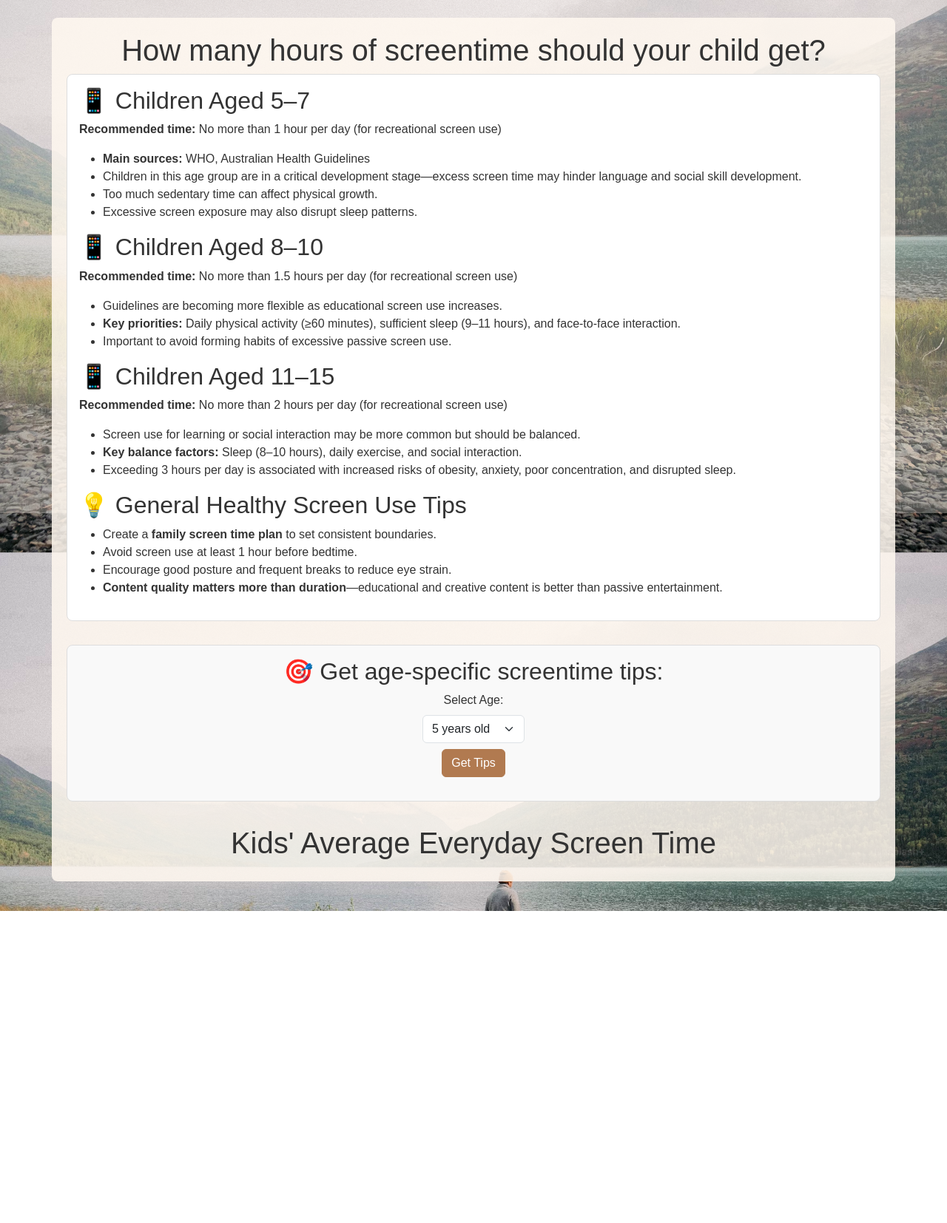
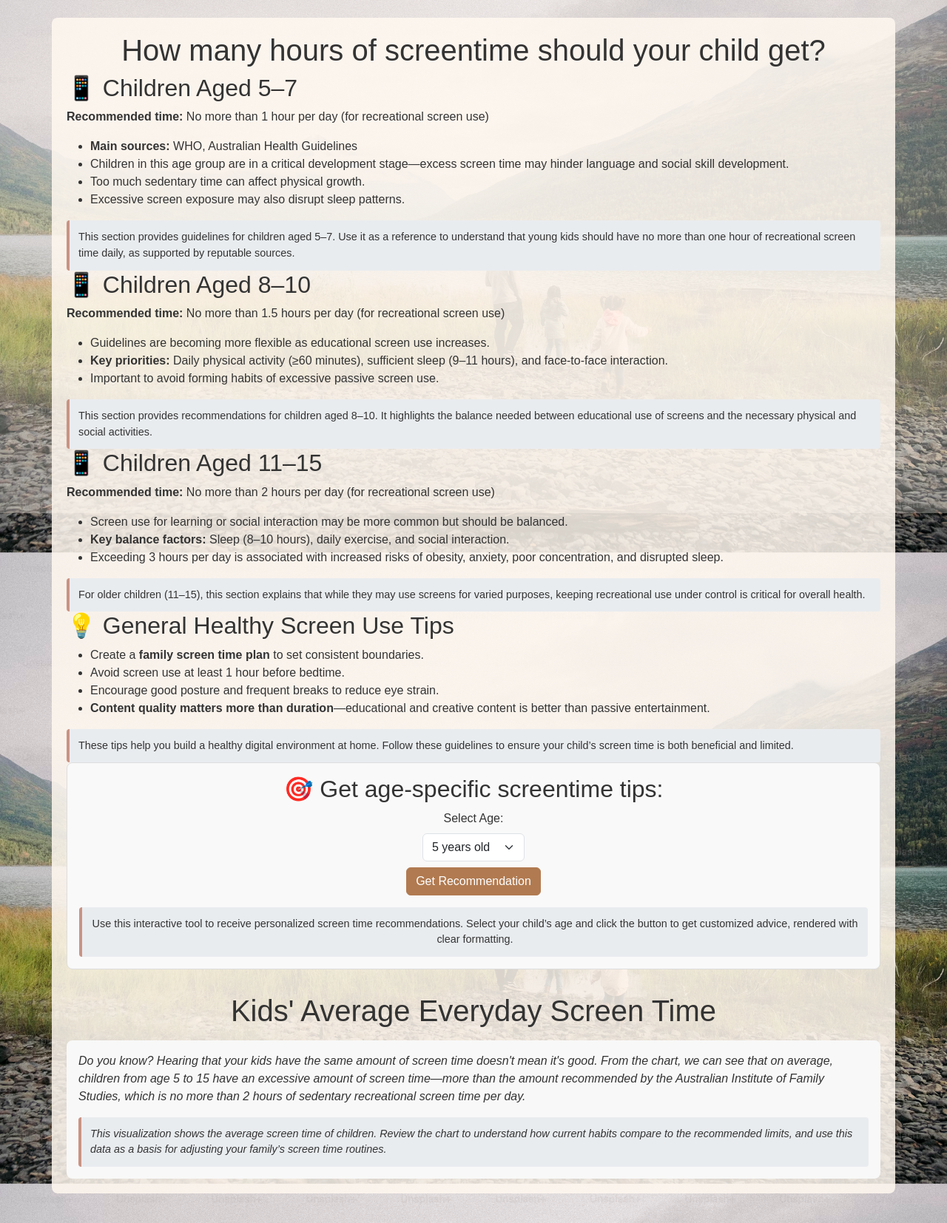
Before and after one commit to HuKaiLiLaJi/FIT5120main, a Flask app: page /epic1 in a window 1280 px wide. Shown: the part 106-1760 px from the top of the page at 74% size. Before the commit the page ends 1338 px from the top, so only its background shows below. Run offline with Flask 3, Linux system fonts and the light colour scheme; some libraries are stand-ins or nearby versions.

Commit message:
Added using guidline to enhance usability

```diff
--- a/app/templates/epic1.html
+++ b/app/templates/epic1.html
@@ -6,7 +6,16 @@
   <!-- Additional CSS specific to epic1 -->
   <link rel="stylesheet" href="{{ url_for('static', filename='epic1.css') }}">
   <style>
-    /* Optional inline styles to visually separate the two blocks */
+    /* Inline styles for description blocks */
+    .description-block {
+      margin-top: 0.5rem;
+      padding: 0.75rem;
+      background-color: #e9ecef;
+      border-left: 4px solid #c99383;
+      border-radius: 4px;
+      font-size: 0.9rem;
+      color: #333;
+    }
     .general-tips, .age-specific-tips {
       margin-bottom: 2rem;
       padding: 1rem;
@@ -17,17 +26,33 @@
     .age-specific-tips {
       background-color: #f9f9f9;
     }
+    .visualisation-description {
+      margin-top: 1rem;
+      padding: 1rem;
+      background-color: #f8f8f8;
+      border-radius: 8px;
+      font-style: italic;
+    }
+    /* Centering age-specific input elements */
+    .age-input.text-center label,
+    .age-input.text-center select,
+    .age-input.text-center button {
+      display: block;
+      margin-left: auto;
+      margin-right: auto;
+    }
+    .age-input.text-center select {
+      width: auto;
+    }
   </style>
 {% endblock %}
 
 {% block content %}
-  <!-- Load epic1.js at the top (or you may want to move it to extra_scripts) -->
   <script src="{{ url_for('static', filename='epic1.js') }}"></script>
 
   <h1>How many hours of screentime should your child get?</h1>
 
-  <!-- GENERAL TIPS BLOCK -->
-  <div class="general-tips">
+  <!-- Section: Children Aged 5–7 -->
   <section>
     <h2>📱 Children Aged 5–7</h2>
     <p><strong>Recommended time:</strong> No more than 1 hour per day (for recreational screen use)</p>
@@ -37,8 +62,12 @@
       <li>Too much sedentary time can affect physical growth.</li>
       <li>Excessive screen exposure may also disrupt sleep patterns.</li>
     </ul>
+    <div class="description-block">
+      This section provides guidelines for children aged 5–7. Use it as a reference to understand that young kids should have no more than one hour of recreational screen time daily, as supported by reputable sources.
+    </div>
   </section>
 
+  <!-- Section: Children Aged 8–10 -->
   <section>
     <h2>📱 Children Aged 8–10</h2>
     <p><strong>Recommended time:</strong> No more than 1.5 hours per day (for recreational screen use)</p>
@@ -47,8 +76,12 @@
       <li><strong>Key priorities:</strong> Daily physical activity (≥60 minutes), sufficient sleep (9–11 hours), and face-to-face interaction.</li>
       <li>Important to avoid forming habits of excessive passive screen use.</li>
     </ul>
+    <div class="description-block">
+      This section provides recommendations for children aged 8–10. It highlights the balance needed between educational use of screens and the necessary physical and social activities.
+    </div>
   </section>
 
+  <!-- Section: Children Aged 11–15 -->
   <section>
     <h2>📱 Children Aged 11–15</h2>
     <p><strong>Recommended time:</strong> No more than 2 hours per day (for recreational screen use)</p>
@@ -57,8 +90,12 @@
       <li><strong>Key balance factors:</strong> Sleep (8–10 hours), daily exercise, and social interaction.</li>
       <li>Exceeding 3 hours per day is associated with increased risks of obesity, anxiety, poor concentration, and disrupted sleep.</li>
     </ul>
+    <div class="description-block">
+      For older children (11–15), this section explains that while they may use screens for varied purposes, keeping recreational use under control is critical for overall health.
+    </div>
   </section>
 
+  <!-- Section: General Healthy Screen Use Tips -->
   <section>
     <h2>💡 General Healthy Screen Use Tips</h2>
     <ul>
@@ -67,8 +104,10 @@
       <li>Encourage good posture and frequent breaks to reduce eye strain.</li>
       <li><strong>Content quality matters more than duration</strong>—educational and creative content is better than passive entertainment.</li>
     </ul>
+    <div class="description-block">
+      These tips help you build a healthy digital environment at home. Follow these guidelines to ensure your child’s screen time is both beneficial and limited.
+    </div>
   </section>
-  </div>
 
   <!-- AGE-SPECIFIC TIPS BLOCK -->
   <div class="age-specific-tips">
@@ -84,12 +123,15 @@
         </script>
       </select>
       <br>
-      <button onclick="submitAge()" class="btn btn-secondary mt-2">Get Tips</button>
+      <button onclick="submitAge()" class="btn btn-secondary mt-2">Get Recommendation</button>
       <div id="recommendation" class="mt-3"></div>
+      <div class="description-block">
+        Use this interactive tool to receive personalized screen time recommendations. Select your child’s age and click the button to get customized advice, rendered with clear formatting.
+      </div>
     </section>
   </div>
 
-
+  <!-- Section: Kids' Average Everyday Screen Time Visualization -->
   <h1>Kids' Average Everyday Screen Time</h1>
   <div class="tableauContainer">
     <div class="tableauPlaceholder" id="viz1743726352987" style="position: relative">
@@ -118,6 +160,16 @@
       </object>
     </div>
   </div>
+
+  <!-- Visualization Description Block -->
+  <div class="visualisation-description">
+    <p>
+      Do you know? Hearing that your kids have the same amount of screen time doesn't mean it's good. From the chart, we can see that on average, children from age 5 to 15 have an excessive amount of screen time—more than the amount recommended by the Australian Institute of Family Studies, which is no more than 2 hours of sedentary recreational screen time per day.
+    </p>
+    <div class="description-block">
+      This visualization shows the average screen time of children. Review the chart to understand how current habits compare to the recommended limits, and use this data as a basis for adjusting your family’s screen time routines.
+    </div>
+  </div>
 {% endblock %}
 
 {% block extra_scripts %}
```
Lines whose indentation alone changed are shown as unchanged.
